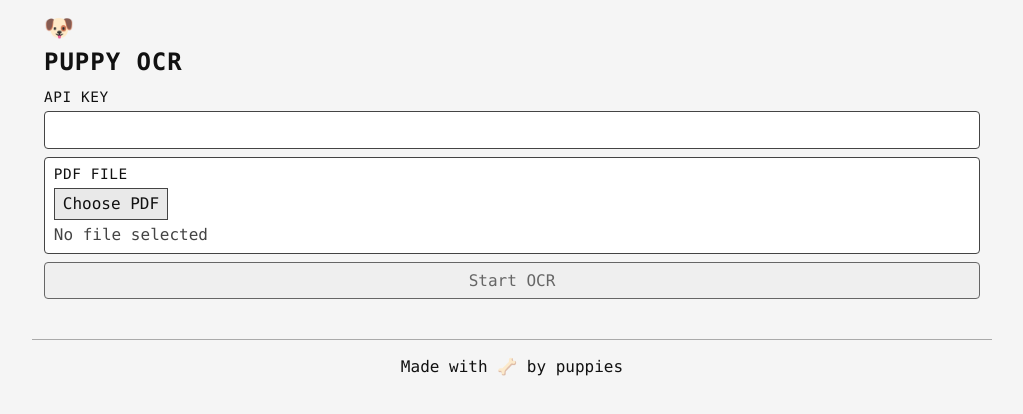
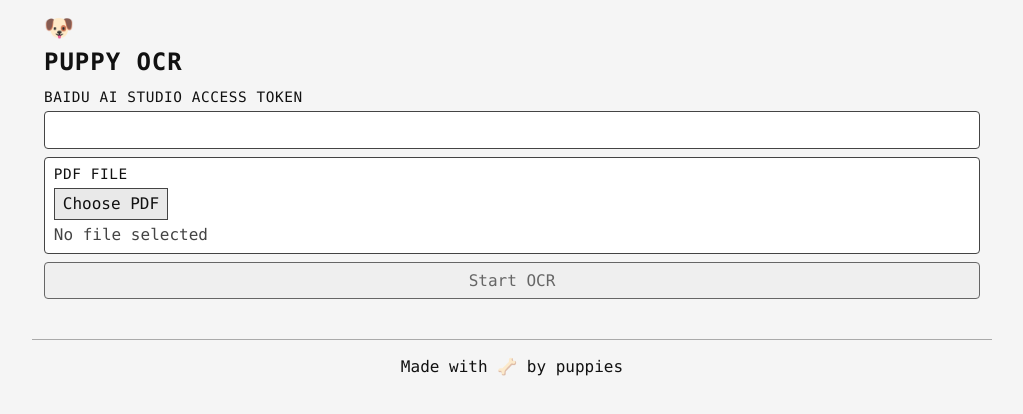
Before and after one commit to chuanqisun/puppy-ocr, a website built with Vite: page index.html in a window 1280 px wide. Shown: the whole page, without its empty margins (128-1151 px from the left). Built offline with nearby package versions, Linux system fonts and the light colour scheme; no server answers.

Commit message:
update label

```diff
--- a/index.html
+++ b/index.html
@@ -13,7 +13,7 @@
     <main>
       <form id="ocr-form">
         <label>
-          <span>API key</span>
+          <span>Baidu AI Studio access token</span>
           <input id="api-key" name="apiKey" type="password" autocomplete="off" />
         </label>
 
```
